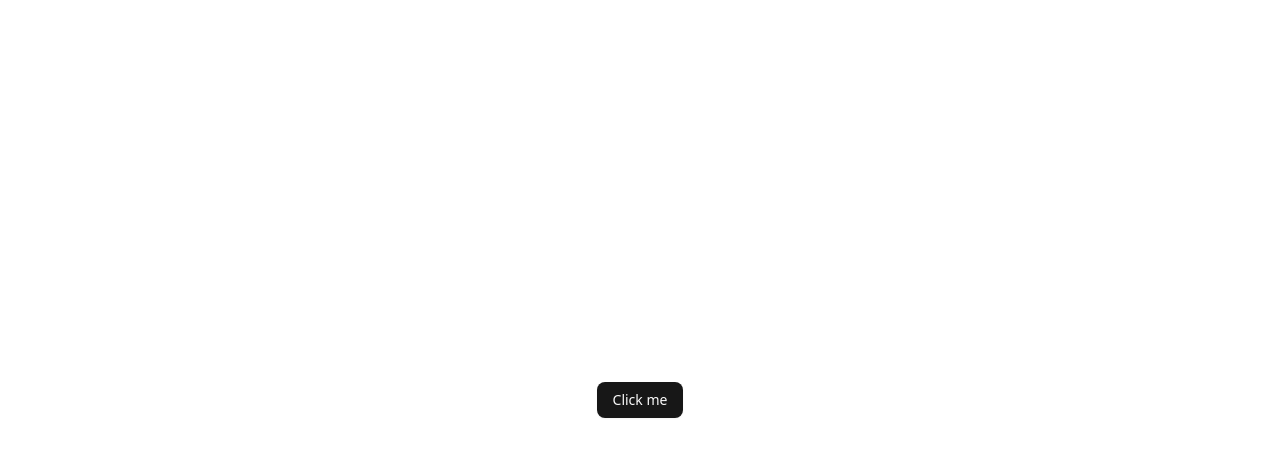
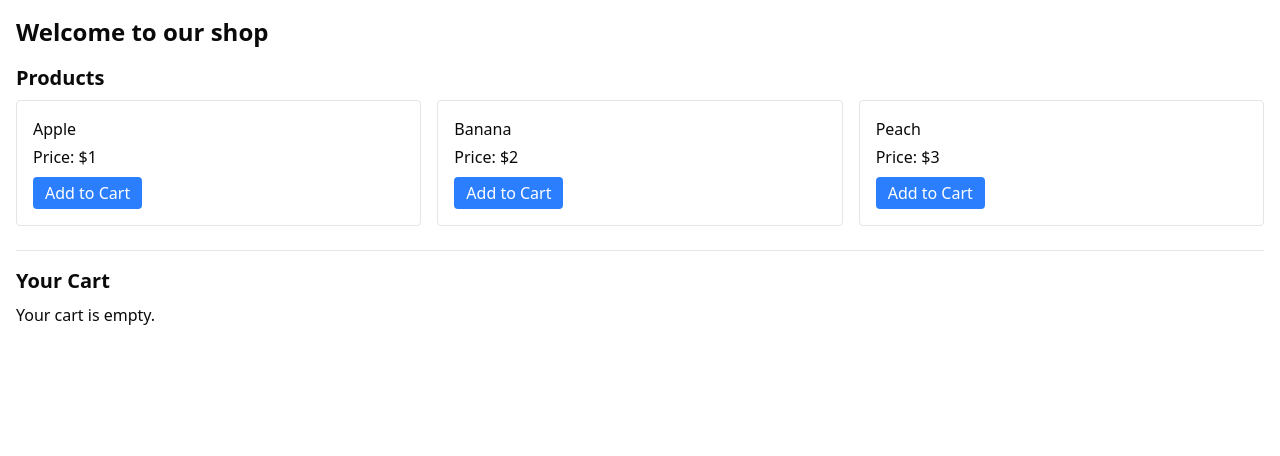
Before and after one commit to Soulittude/ecommerce-front, a React (Vite) app: page / in a window 1280 px wide. Shown: the top 456 px of the page. Built offline with nearby package versions, Linux system fonts and the light colour scheme.

Commit message:
-- Most Simple Example --
feat: implement i18n support with i18next and create Home component for product display and cart management

```diff
--- a/package.json
+++ b/package.json
@@ -23,6 +23,8 @@
     "clsx": "^2.1.1",
     "dayjs": "^1.11.13",
     "dotenv": "^17.0.1",
+    "i18next": "^25.3.1",
+    "i18next-browser-languagedetector": "^8.2.0",
     "lucide-react": "^0.525.0",
     "react": "^19.1.0",
     "react-dom": "^19.1.0",
--- a/src/App.jsx
+++ b/src/App.jsx
@@ -1,11 +1,6 @@
-import { Button } from "@/components/ui/button"
+import React from "react";
+import AppRoutes from "./routes";
 
-function App() {
-  return (
-    <div className="flex min-h-svh flex-col items-center justify-center">
-      <Button>Click me</Button>
-    </div>
-  )
+export default function App() {
+  return <AppRoutes />;
 }
-
-export default App
--- /dev/null
+++ b/src/pages/Home.jsx
@@ -0,0 +1,70 @@
+import React from "react";
+import { useTranslation } from "react-i18next";
+import { useDispatch, useSelector } from "react-redux";
+import { addItem, clearCart } from "../store/cartSlice";
+
+export default function Home() {
+  const { t } = useTranslation();
+  const dispatch = useDispatch();
+  const { items, totalQuantity, totalAmount } = useSelector(
+    (state) => state.cart,
+  );
+
+  // Example product list
+  const products = [
+    { id: "apple", name: "Apple", price: 1 },
+    { id: "banana", name: "Banana", price: 2 },
+    { id: "peach", name: "Peach", price: 3 },
+  ];
+
+  return (
+    <div className="p-4">
+      <h1 className="text-2xl font-bold mb-4">{t("welcome")}</h1>
+
+      <section className="mb-6">
+        <h2 className="text-xl font-semibold mb-2">Products</h2>
+        <div className="grid grid-cols-1 sm:grid-cols-3 gap-4">
+          {products.map((prod) => (
+            <div key={prod.id} className="border p-4 rounded">
+              <h3 className="font-medium mb-1">{prod.name}</h3>
+              <p className="mb-2">
+                {t("product.price", { price: prod.price })}
+              </p>
+              <button
+                className="px-3 py-1 bg-blue-500 text-white rounded"
+                onClick={() => dispatch(addItem(prod))}
+              >
+                Add to Cart
+              </button>
+            </div>
+          ))}
+        </div>
+      </section>
+
+      <section className="border-t pt-4">
+        <h2 className="text-xl font-semibold mb-2">{t("cart.title")}</h2>
+        {totalQuantity === 0 ? (
+          <p>{t("cart.empty")}</p>
+        ) : (
+          <>
+            <ul className="mb-2">
+              {items.map((item) => (
+                <li key={item.id} className="mb-1">
+                  {item.name} x {item.quantity}
+                </li>
+              ))}
+            </ul>
+            <p>Total Items: {totalQuantity}</p>
+            <p>Total Amount: ${totalAmount}</p>
+            <button
+              className="mt-2 px-3 py-1 bg-red-500 text-white rounded"
+              onClick={() => dispatch(clearCart())}
+            >
+              Clear Cart
+            </button>
+          </>
+        )}
+      </section>
+    </div>
+  );
+}
--- a/src/routes.jsx
+++ b/src/routes.jsx
@@ -0,0 +1,11 @@
+import { BrowserRouter, Routes, Route } from "react-router-dom";
+import Home from "./pages/home";
+export default function AppRoutes() {
+  return (
+    <BrowserRouter>
+      <Routes>
+        <Route path="/" element={<Home />} />
+      </Routes>
+    </BrowserRouter>
+  );
+}
```
Also changed, not shown: 1 other file (tests, documents, lock files or other folders).
